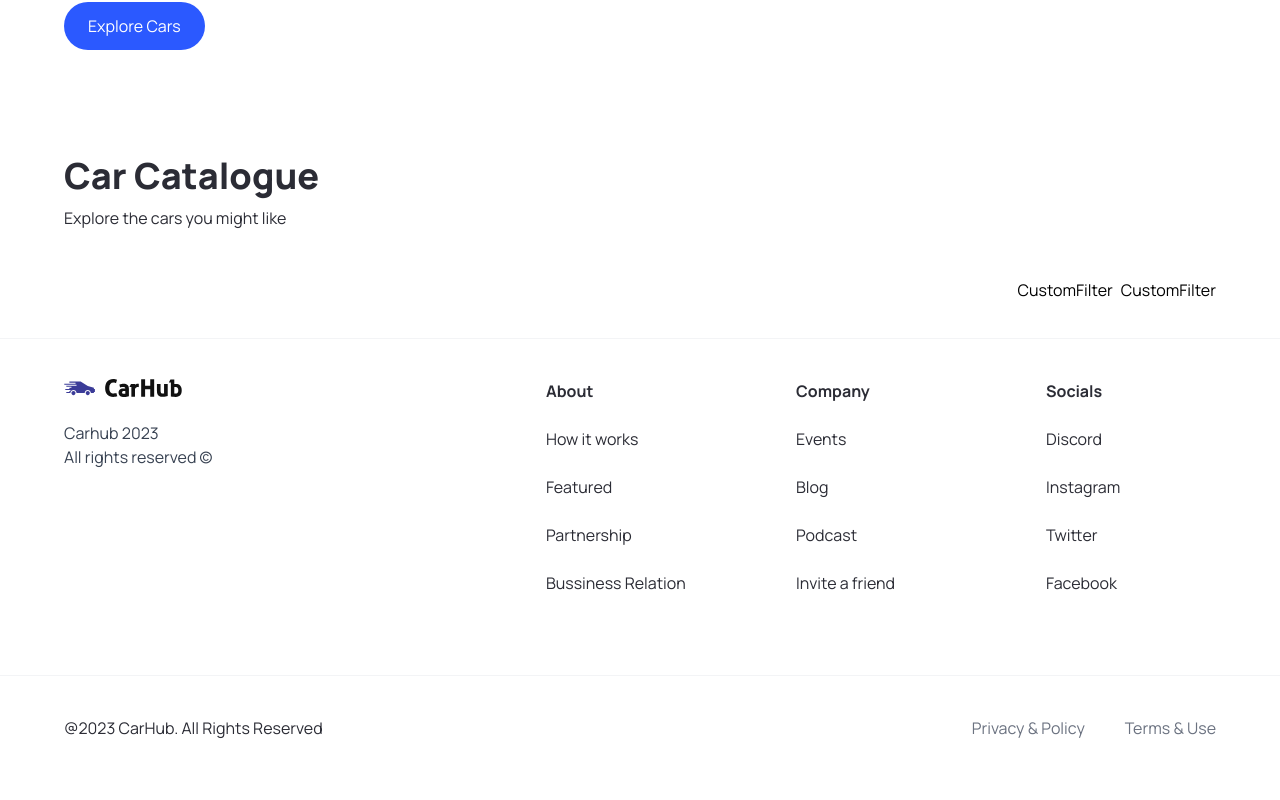
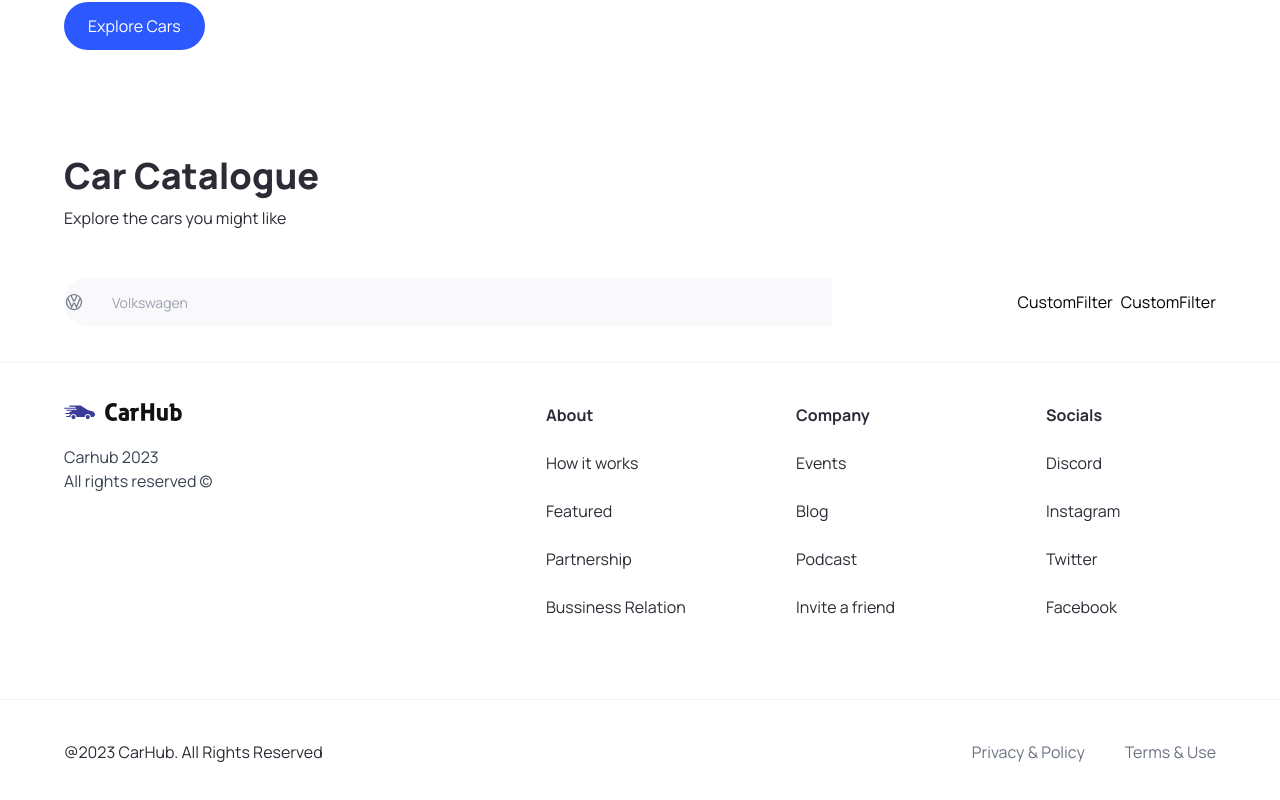
Before and after one commit to Art-San/YTb_JavaScript_Mastery_car_showcase, a Next.js app: page / in a window 1280 px wide. Shown: the part 708-1508 px from the top of the page. Built offline with nearby package versions, Linux system fonts and the light colour scheme.

Commit message:
Car Catalogue

```diff
--- a/components/SearchManufacturer.tsx
+++ b/components/SearchManufacturer.tsx
@@ -1,18 +1,196 @@
 'use client'
+import { manufacturers } from '@/constants'
 import { ISearchManufacturerProps } from '@/types'
 import { Combobox, Transition } from '@headlessui/react'
+import Image from 'next/image'
+import { useState, Fragment } from 'react'
 
 const SearchManufacturer = ({
     manufacturer,
     setManufacturer
 }: ISearchManufacturerProps) => {
+    console.log(manufacturer)
+    const [query, setQuery] = useState('')
+    const filteredManufacturers =
+        query === ''
+            ? manufacturers
+            : manufacturers.filter((item) =>
+                  item
+                      .toLowerCase()
+                      .replace(/\s+/g, '')
+                      .includes(query.toLowerCase().replace(/\s+/g, ''))
+              )
+
     return (
         <div className="search-manufacturer">
             <Combobox value={manufacturer} onChange={setManufacturer}>
-                <div className="relative w-full"></div>
+                <div className="relative w-full">
+                    <Combobox.Button className=" absolute top-[14px]">
+                        <Image
+                            src={'/car-logo.svg'}
+                            width={20}
+                            height={20}
+                            className="nl-4"
+                            alt="Car Logo"
+                        />
+                    </Combobox.Button>
+                    <Combobox.Input
+                        className="search-manufacturer__input"
+                        placeholder="Volkswagen"
+                        displayValue={(manufacturer: string) => manufacturer}
+                        onChange={(e) => setQuery(e.target.value)}
+                    />
+                    <Transition
+                        as={Fragment}
+                        leave="transition ease-in duration-100"
+                        leaveFrom="opacity-100"
+                        leaveTo="opacity-0"
+                        afterLeave={() => setQuery('')}
+                    >
+                        <Combobox.Options>
+                            {filteredManufacturers.map((item) => (
+                                <Combobox.Option
+                                    key={item}
+                                    className={({ active }) =>
+                                        `relative search-manufacturer__option ${
+                                            active
+                                                ? 'bg-primary-blue text-white'
+                                                : 'text-gray-900'
+                                        }`
+                                    }
+                                    value={item}
+                                >
+                                    {({ selected, active }) => (
+                                        <>
+                                            <span
+                                                className={`block truncate ${
+                                                    selected
+                                                        ? 'font-medium'
+                                                        : 'font-normal'
+                                                }`}
+                                            >
+                                                {item}
+                                            </span>
+
+                                            {/* Show an active blue background color if the option is selected */}
+                                            {selected ? (
+                                                <span
+                                                    className={`absolute inset-y-0 left-0 flex items-center pl-3 ${
+                                                        active
+                                                            ? 'text-white'
+                                                            : 'text-pribg-primary-purple'
+                                                    }`}
+                                                ></span>
+                                            ) : null}
+                                        </>
+                                    )}
+                                </Combobox.Option>
+                            ))}
+                        </Combobox.Options>
+                    </Transition>
+                </div>
             </Combobox>
         </div>
     )
 }
 
 export default SearchManufacturer
+
+// import Image from "next/image";
+// import { Fragment, useState } from "react";
+// import { Combobox, Transition } from "@headlessui/react";
+
+// import { manufacturers } from "@constants";
+// import { SearchManuFacturerProps } from "@types";
+
+// const SearchManufacturer = ({ manufacturer, setManuFacturer }: SearchManuFacturerProps) => {
+//   const [query, setQuery] = useState("");
+
+//   const filteredManufacturers =
+//     query === ""
+//       ? manufacturers
+//       : manufacturers.filter((item) =>
+//           item
+//             .toLowerCase()
+//             .replace(/\s+/g, "")
+//             .includes(query.toLowerCase().replace(/\s+/g, ""))
+//         );
+
+//   return (
+//     <div className='search-manufacturer'>
+//       <Combobox value={manufacturer} onChange={setManuFacturer}>
+//         <div className='relative w-full'>
+//           {/* Button for the combobox. Click on the icon to see the complete dropdown */}
+//           <Combobox.Button className='absolute top-[14px]'>
+//             <Image
+//               src='/car-logo.svg'
+//               width={20}
+//               height={20}
+//               className='ml-4'
+//               alt='car logo'
+//             />
+//           </Combobox.Button>
+
+//           {/* Input field for searching */}
+//           <Combobox.Input
+//             className='search-manufacturer__input'
+//             displayValue={(item: string) => item}
+//             onChange={(event) => setQuery(event.target.value)} // Update the search query when the input changes
+//             placeholder='Volkswagen...'
+//           />
+
+//           {/* Transition for displaying the options */}
+//           <Transition
+//             as={Fragment} // group multiple elements without introducing an additional DOM node i.e., <></>
+//             leave='transition ease-in duration-100'
+//             leaveFrom='opacity-100'
+//             leaveTo='opacity-0'
+//             afterLeave={() => setQuery("")} // Reset the search query after the transition completes
+//           >
+//             <Combobox.Options
+//               className='absolute mt-1 max-h-60 w-full overflow-auto rounded-md bg-white py-1 text-base shadow-lg ring-1 ring-black ring-opacity-5 focus:outline-none sm:text-sm'
+//               static
+//             >
+//               {filteredManufacturers.length === 0 && query !== "" ? (
+//                 <Combobox.Option
+//                   value={query}
+//                   className='search-manufacturer__option'
+//                 >
+//                   Create "{query}"
+//                 </Combobox.Option>
+//               ) : (
+//                 filteredManufacturers.map((item) => (
+//                   <Combobox.Option
+//                     key={item}
+//                     className={({ active }) =>
+//                       `relative search-manufacturer__option ${
+//                         active ? "bg-primary-blue text-white" : "text-gray-900"
+//                       }`
+//                     }
+//                     value={item}
+//                   >
+//                     {({ selected, active }) => (
+//                       <>
+//                         <span className={`block truncate ${selected ? "font-medium" : "font-normal"}`}>
+//                           {item}
+//                         </span>
+
+//                         {/* Show an active blue background color if the option is selected */}
+//                         {selected ? (
+//                           <span className={`absolute inset-y-0 left-0 flex items-center pl-3 ${active? "text-white": "text-pribg-primary-purple"}`}
+//                           ></span>
+//                         ) : null}
+//                       </>
+//                     )}
+//                   </Combobox.Option>
+//                 ))
+//               )}
+//             </Combobox.Options>
+//           </Transition>
+//         </div>
+//       </Combobox>
+//     </div>
+//   );
+// };
+
+// export default SearchManufacturer;
```
